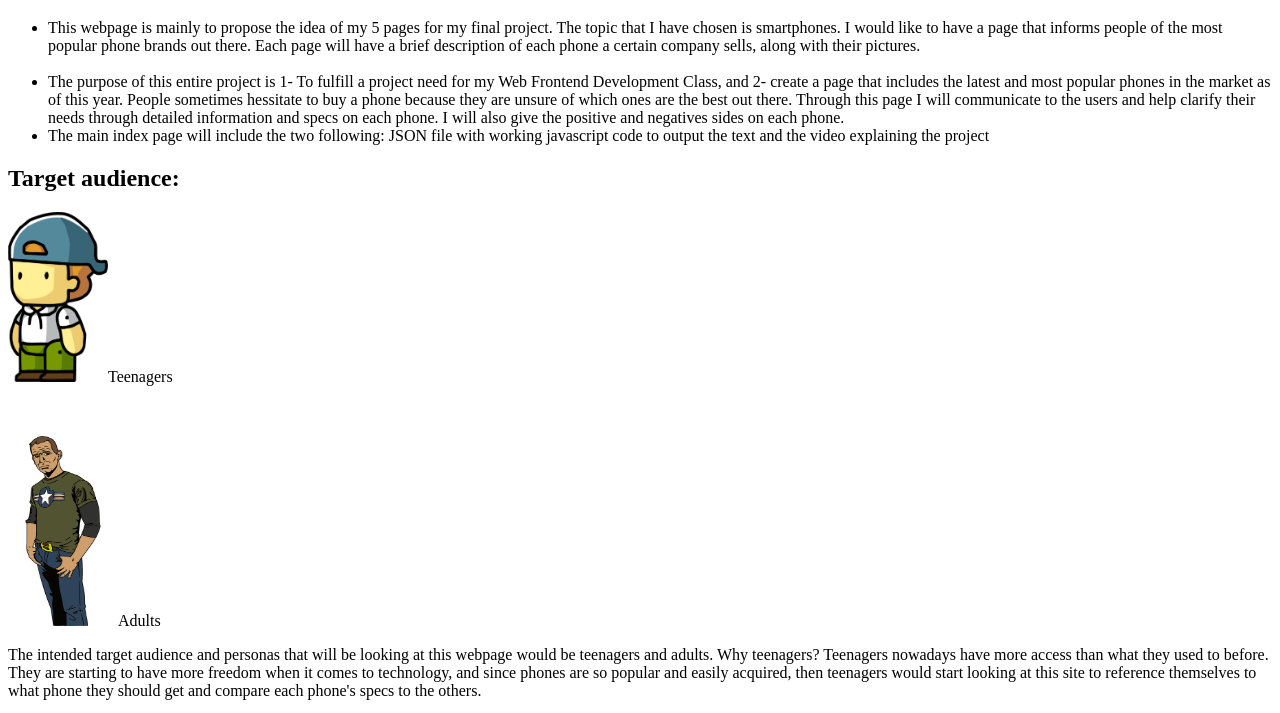
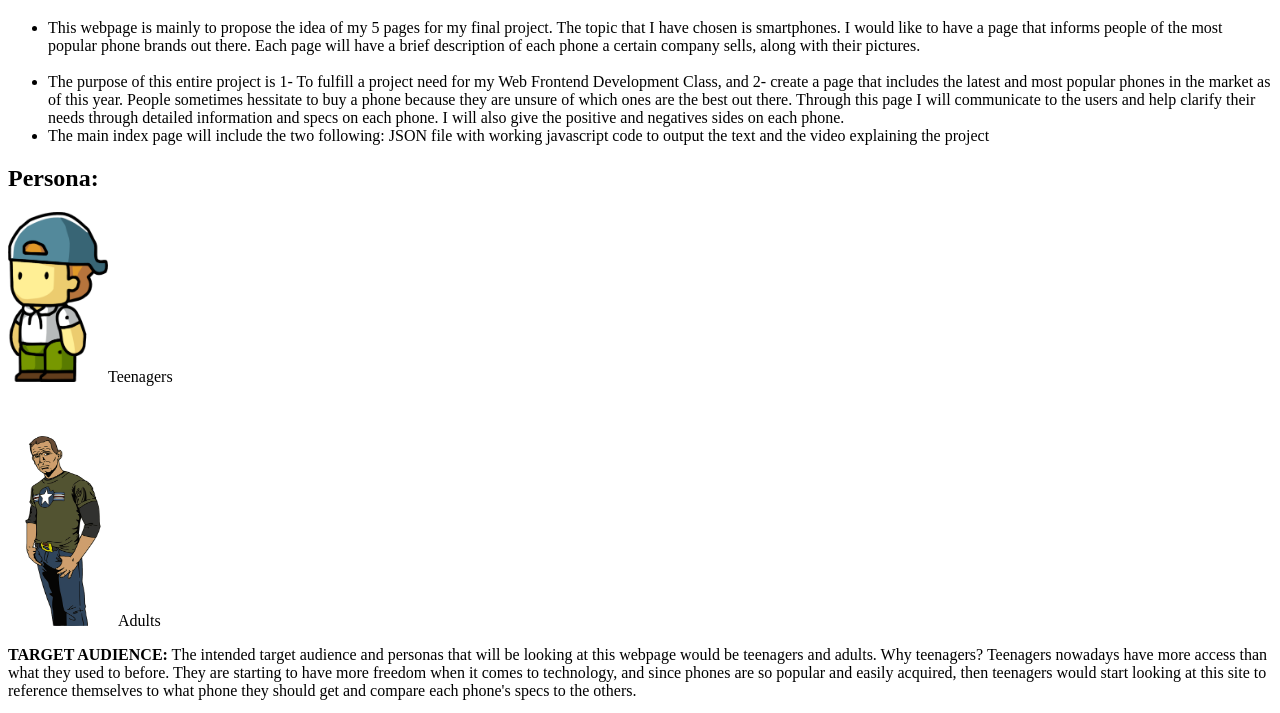
Before and after one commit to nathanbarrio/nathanbarrio1.github.io, a plain HTML site: page proposal.html in a window 1280 px wide. Shown: the part 87-800 px from the top of the page. Drawn offline with Linux system fonts and the light colour scheme.

Commit message:
Final fixes

```diff
--- a/proposal.html
+++ b/proposal.html
@@ -17,10 +17,10 @@
     <li>The purpose of this entire project is 1- To fulfill a project need for my Web Frontend Development Class, and 2- create a page that includes the latest and most popular phones in the market as of this year. People sometimes hessitate to buy a phone because they are unsure of which ones are the best out there. Through this page I will communicate to the users and help clarify their needs through detailed information and specs on each phone. I will also give the positive and negatives sides on each phone. </li>
     <li>The main index page will include the two following: JSON file with working javascript code to output the text and the video explaining the project</li>
     </ul>
-    <h2>Target audience:</h2>
+    <h2>Persona:</h2>
     <p><img src="Webpages/images/teenager.png" alt="teenager" style="width:100px;height:170px;">Teenagers</p><br>
     <p><img src="Webpages/images/adults.png" alt="adults" style="width:110px;height:190px;">Adults</p>
-    <p>The intended target audience and personas that will be looking at this webpage would be teenagers and adults. Why teenagers? Teenagers nowadays have more access than what they used to before. They are starting to have more freedom when it comes to technology, and since phones are so popular and easily acquired, then teenagers would start looking at this site to reference themselves to what phone they should get and compare each phone's specs to the others.</p><br>
+    <p><b>TARGET AUDIENCE:</b> The intended target audience and personas that will be looking at this webpage would be teenagers and adults. Why teenagers? Teenagers nowadays have more access than what they used to before. They are starting to have more freedom when it comes to technology, and since phones are so popular and easily acquired, then teenagers would start looking at this site to reference themselves to what phone they should get and compare each phone's specs to the others.</p><br>
     <h4>List of possible background and text colors and fonts:</h4>
     <h5>Background Colors</h5>
     <p>Sienna, Peru, Tan, FireBrick, Chocolate, PapayaWhip.</p><br>
```
